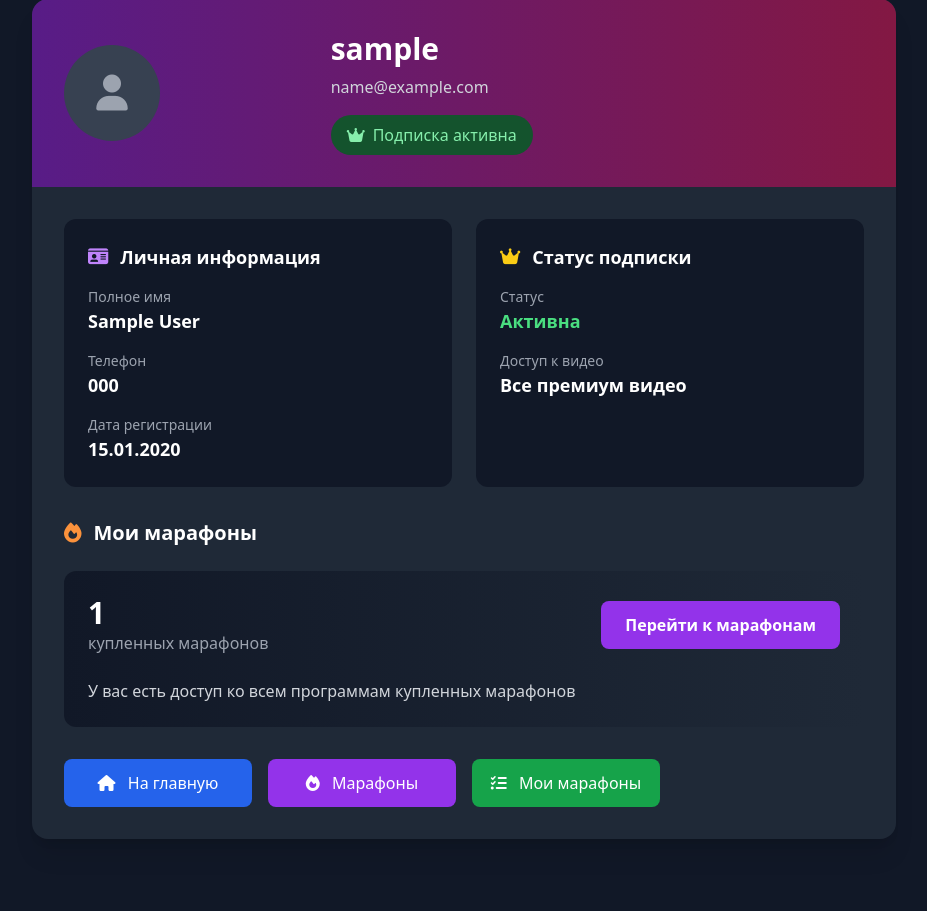
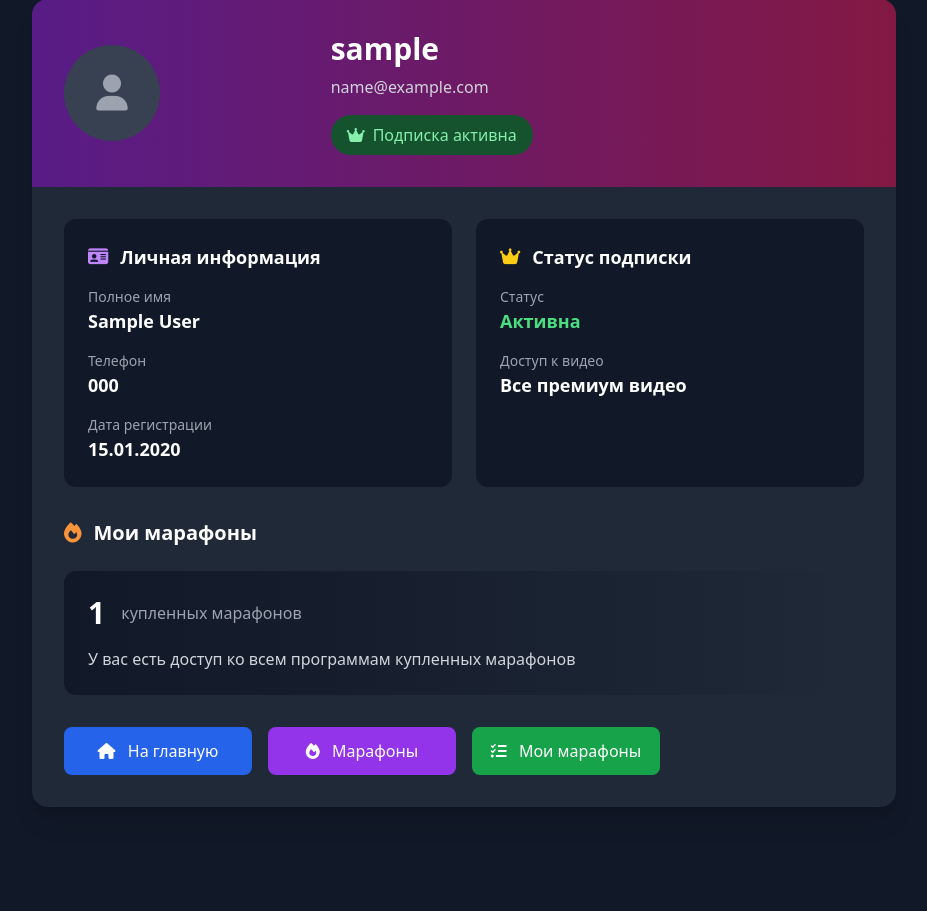
Before and after one commit to AlexeyKhaustov/fitness, a Django app: page /profile/ in a window 1280 px wide. Shown: the part 113-1024 px from the top of the page, without its empty margins (176-1103 px from the left). Run offline with Django 5.2, Linux system fonts and the light colour scheme; a user stored in the database is signed in; tables that the repository leaves empty hold one stand-in row (values such as "Sample post"); grey boxes marked "Sample" are stand-in pictures; some libraries are stand-ins or nearby versions.

Commit message:
- профиль:     * скрыта кнопка "Подписка"     * удалена кнопка "Перейти к марафонам"     * «Купленных марафонов» на 1 строке с цифрой

```diff
--- a/fitness_app/core/templates/core/profile.html
+++ b/fitness_app/core/templates/core/profile.html
@@ -109,18 +109,14 @@
 
           {% if purchased_marathons_count and purchased_marathons_count > 0 %}
           <div class="bg-gradient-to-r from-gray-900 to-gray-800 rounded-xl p-6">
-          <div class="flex items-center justify-between mb-6">
-            <div>
+            <div class="flex items-center justify-between">
+              <div class="flex items-center gap-4">
                 <div class="text-3xl font-bold text-white">{{ purchased_marathons_count }}</div>
                 <div class="text-gray-400">купленных марафонов</div>
               </div>
-            <a href="{% url 'my_marathons' %}"
-               class="bg-purple-600 hover:bg-purple-700 text-white px-6 py-3 rounded-lg font-semibold">
-              Перейти к марафонам
-            </a>
             </div>
 
-          <div class="text-gray-300">
+            <div class="text-gray-300 mt-4">
               У вас есть доступ ко всем программам купленных марафонов
             </div>
           </div>
@@ -130,7 +126,8 @@
             <h4 class="text-xl font-bold text-gray-400 mb-2">У вас пока нет марафонов</h4>
             <p class="text-gray-500 mb-6">Приобретайте марафоны для доступа к эксклюзивным программам</p>
             <a href="{% url 'marathon_list' %}"
-             class="inline-block bg-gradient-to-r from-yellow-500 to-orange-500 hover:from-yellow-600 hover:to-orange-600 text-white px-6 py-3 rounded-lg font-semibold">
+               class="inline-block bg-gradient-to-r from-yellow-500 to-orange-500 hover:from-yellow-600 hover:to-orange-600
+               text-white px-6 py-3 rounded-lg font-semibold">
               Смотреть марафоны
             </a>
           </div>
@@ -156,13 +153,13 @@
         </a>
         {% endif %}
 
-        {% if not user_profile.subscription_active %}
-        <button onclick="showSubscribeModal()"
-                class="bg-gradient-to-r from-yellow-500 to-orange-500 hover:from-yellow-600 hover:to-orange-600 text-white text-center px-4 py-3 rounded-lg font-semibold transition-colors">
-          <i class="fa-solid fa-crown mr-2"></i>
-          Подписка
-        </button>
-        {% endif %}
+<!--        {% if not user_profile.subscription_active %}-->
+<!--        <button onclick="showSubscribeModal()"-->
+<!--                class="bg-gradient-to-r from-yellow-500 to-orange-500 hover:from-yellow-600 hover:to-orange-600 text-white text-center px-4 py-3 rounded-lg font-semibold transition-colors">-->
+<!--          <i class="fa-solid fa-crown mr-2"></i>-->
+<!--          Подписка-->
+<!--        </button>-->
+<!--        {% endif %}-->
       </div>
     </div>
   </div>
```
Lines whose indentation alone changed are shown as unchanged.
